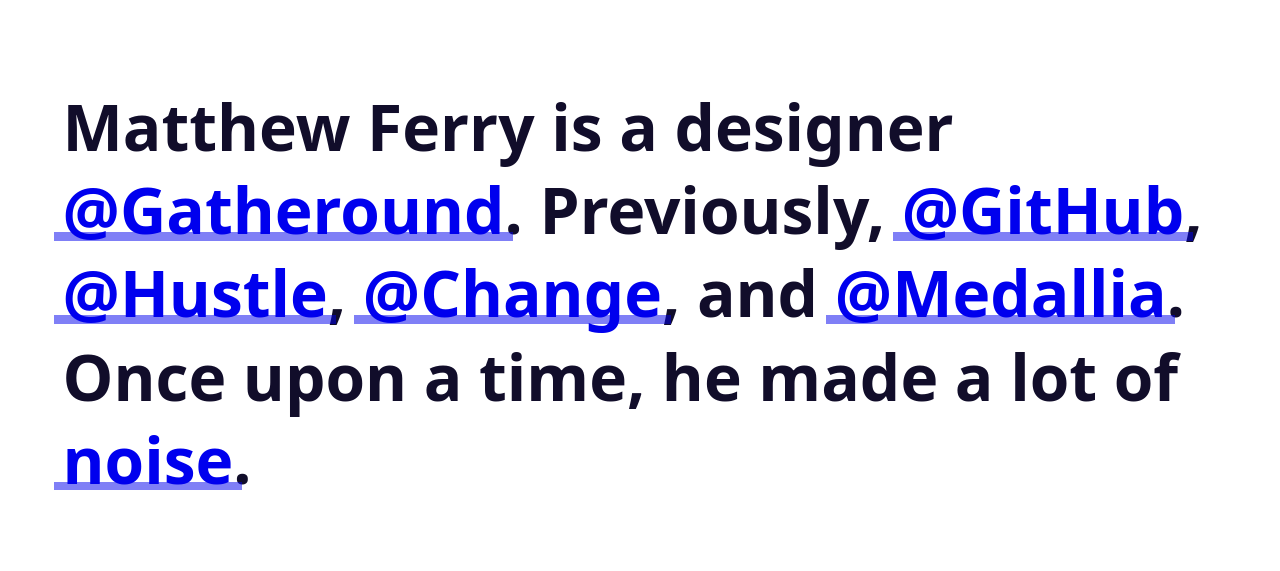
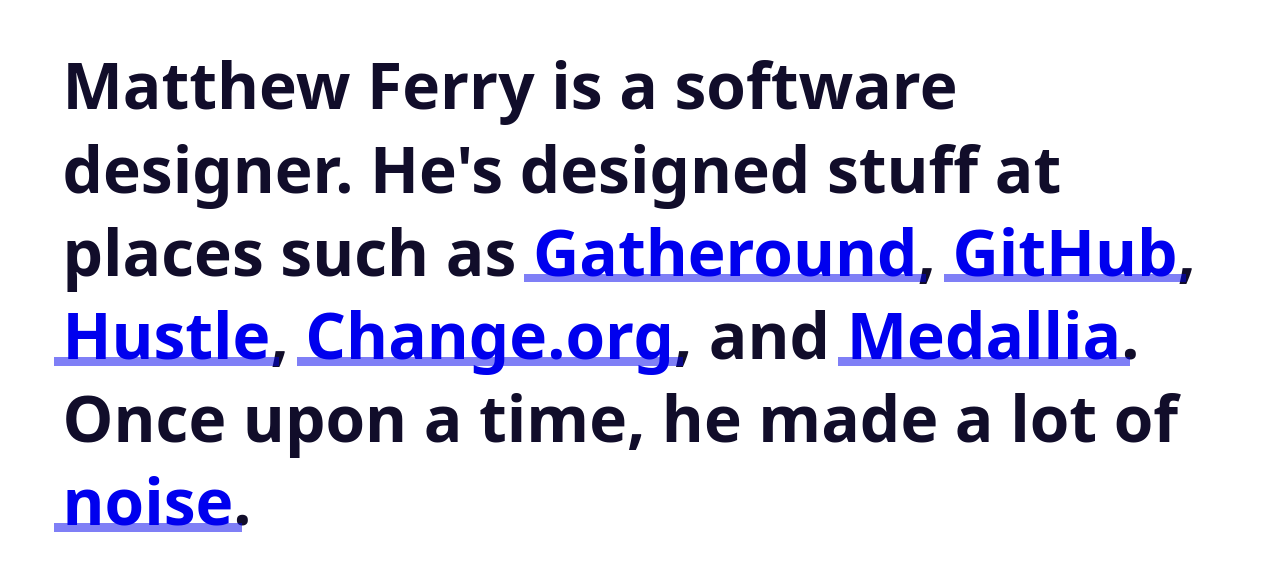
Before and after one commit to matthewferry/matthewferry.github.io, a website: page index.html in a window 1280 px wide. Shown: the part 107-678 px from the top of the page. Drawn offline with Linux system fonts and the light colour scheme.

Commit message:
Updates index and experience

```diff
--- a/index.html
+++ b/index.html
@@ -12,11 +12,8 @@
 
 </head>
 <body>
-  <article role="main">
-
-      <h1>Matthew Ferry is a designer <a href="https://twitter.com/comegatheround">@Gatheround</a>. Previously, <a href="https://twitter.com/github">@GitHub</a>, <a href="https://twitter.com/Hustle">@Hustle</a>, <a href="https://twitter.com/Change">@Change</a>, and <a href="https://twitter.com/Medallia">@Medallia</a>. Once upon a time, he made a lot of <a href="https://matthewferry.bandcamp.com">noise</a>.</h1>
-
-
-  </article>
+  <h1>
+    Matthew Ferry is a software designer. He's designed stuff at places such as <a href="https://gatheround.com">Gatheround</a>, <a href="https://github.com">GitHub</a>, <a href="https://hustle.com">Hustle</a>, <a href="https://change.org">Change.org</a>, and <a href="https://medallia.com">Medallia</a>. Once upon a time, he made a lot of <a href="https://matthewferry.bandcamp.com">noise</a>.
+  </h1>
 </body>
 </html>
```
Also changed, not shown: experience/index.html (+1 -6 lines).
